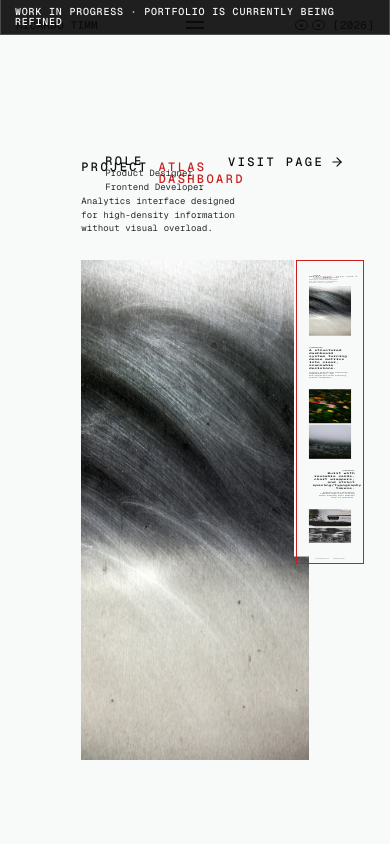
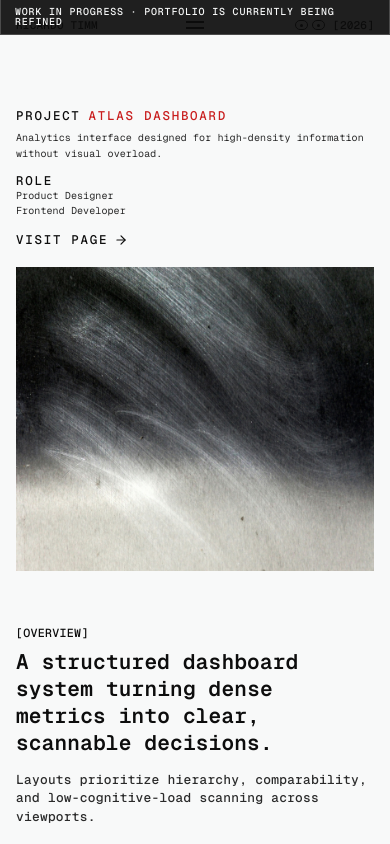
Before and after one commit to ricardotimmr/personal-portfolio, a React (Vite) app: page /work/atlas-dashboard in a window 390 px wide. Shown: the top 844 px of the page. Built offline with nearby package versions, Linux system fonts and the light colour scheme.

Commit message:
feat: add responsive tablet/mobile layout for project detail pages

```diff
--- a/src/pages/InfoPage.tsx
+++ b/src/pages/InfoPage.tsx
@@ -216,7 +216,7 @@ function InfoPage() {
       <section className="info-section info-section--hero">
         <div className="info-hero">
           <h1 className="info-hero__title">
-            Work, Study <span>& Context</span>
+            Work, Study <span>& Skills</span>
           </h1>
           <p className="info-hero__copy">
             I design and build digital products with a strong focus on clarity, motion and structure.
--- a/src/pages/ProjectDetailPage.css
+++ b/src/pages/ProjectDetailPage.css
@@ -439,6 +439,185 @@
   color: color-mix(in srgb, var(--color-black) 30%, transparent);
 }
 
+@media (max-width: 1100px) {
+  .project-scroll-minimap {
+    display: none !important;
+  }
+
+  .project-detail-section {
+    --project-edge-frame: clamp(24px, 3.636vw, 40px);
+    --project-columns-gap: clamp(16px, 2.182vw, 24px);
+    padding-top: clamp(118px, 14.545vw, 160px);
+    padding-bottom: clamp(64px, 7.273vw, 80px);
+  }
+
+  .project-detail-header {
+    grid-template-columns: minmax(0, 1fr) max-content;
+    row-gap: clamp(16px, 2vw, 22px);
+    margin-bottom: clamp(20px, 2.545vw, 28px);
+  }
+
+  .project-detail-block--project {
+    grid-column: 1;
+  }
+
+  .project-detail-block--role {
+    grid-column: 2;
+    justify-self: end;
+  }
+
+  .project-detail-visit {
+    grid-column: 1 / -1;
+    justify-self: start;
+  }
+
+  .project-detail-copy {
+    max-width: min(360px, 100%);
+    font-size: clamp(9px, 1.091vw, 10px);
+  }
+
+  .project-detail-copy--role {
+    white-space: normal;
+  }
+
+  .project-detail-role-line {
+    white-space: normal;
+  }
+
+  .project-detail-hero {
+    height: clamp(420px, 58.182vw, 640px);
+  }
+
+  .project-detail-overview {
+    width: min(100%, 620px);
+    margin-top: clamp(80px, 9.091vw, 100px);
+  }
+
+  .project-detail-overview--right {
+    margin-right: clamp(0px, 2vw, 24px);
+  }
+
+  .project-detail-overview--left {
+    margin-left: clamp(0px, 2vw, 24px);
+  }
+
+  .project-detail-overview__headline {
+    font-size: clamp(22px, 2.727vw, 30px);
+  }
+
+  .project-detail-visual-stack {
+    margin-top: clamp(72px, 8.182vw, 90px);
+    gap: 12px;
+  }
+
+  .project-edge-hint-row {
+    margin-top: clamp(32px, 3.636vw, 40px);
+  }
+}
+
+@media (max-width: 768px) {
+  .project-scroll-minimap {
+    display: none !important;
+  }
+
+  .project-detail-content {
+    padding-bottom: 30px;
+  }
+
+  .project-detail-section {
+    --project-edge-frame: 16px;
+    --project-columns-gap: 12px;
+    padding-top: 104px;
+    padding-right: var(--project-edge-frame);
+    padding-bottom: 56px;
+    padding-left: var(--project-edge-frame);
+  }
+
+  .project-detail-header {
+    grid-template-columns: 1fr;
+    row-gap: 14px;
+  }
+
+  .project-detail-block--project,
+  .project-detail-block--role,
+  .project-detail-visit {
+    grid-column: 1;
+    justify-self: start;
+  }
+
+  .project-detail-label,
+  .project-detail-title,
+  .project-detail-visit-swap__primary,
+  .project-detail-visit-swap__secondary {
+    font-size: clamp(11px, 3.2vw, 13px);
+    letter-spacing: 0.14em;
+  }
+
+  .project-detail-label-row {
+    margin-bottom: 8px;
+    gap: 8px;
+    flex-wrap: wrap;
+  }
+
+  .project-detail-copy {
+    max-width: 100%;
+    font-size: 10px;
+    line-height: 1.55;
+  }
+
+  .project-detail-hero {
+    height: clamp(300px, 78vw, 460px);
+  }
+
+  .project-detail-overview {
+    width: 100%;
+    margin-top: 56px;
+    text-align: left;
+  }
+
+  .project-detail-overview--right,
+  .project-detail-overview--left {
+    margin-left: 0;
+    margin-right: 0;
+    text-align: left;
+  }
+
+  .project-detail-overview__label {
+    margin-bottom: 10px;
+    font-size: clamp(11px, 3vw, 13px);
+  }
+
+  .project-detail-overview__headline {
+    font-size: clamp(18px, 5.4vw, 24px);
+    line-height: 1.28;
+  }
+
+  .project-detail-overview__meta {
+    margin-top: 14px;
+    font-size: clamp(11px, 3.3vw, 13px);
+  }
+
+  .project-detail-visual-stack {
+    margin-top: 46px;
+    gap: 10px;
+  }
+
+  .project-edge-hint--top,
+  .project-edge-hint-row {
+    display: none;
+  }
+
+  .project-detail-legal {
+    padding-top: 18px;
+    gap: 7px;
+  }
+
+  .project-detail-legal__link,
+  .project-detail-legal__divider {
+    font-size: 10px;
+  }
+}
+
 @media (prefers-reduced-motion: reduce) {
   .project-edge-hint,
   .project-edge-hint-row {
```
